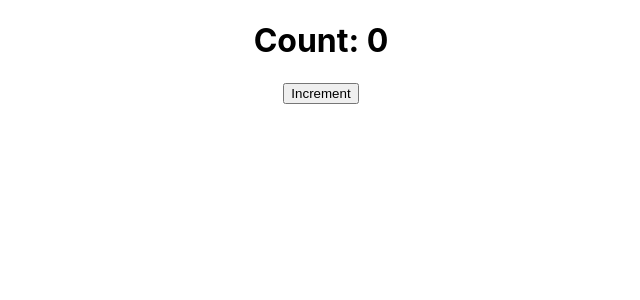
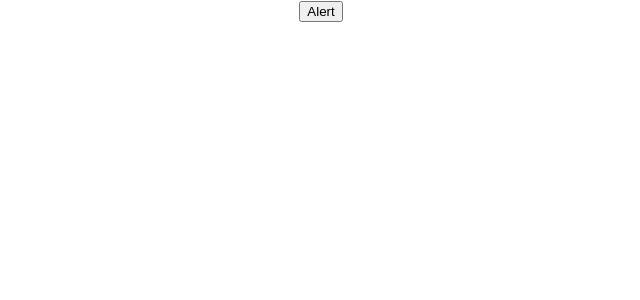
Before and after one commit to Sanju-srivatsa/react-session, a React (Create React App) app in the folder react-app/: page / in a window 1280 px wide. Shown: the top 300 px of the page, without its empty margins (319-959 px from the left). Built offline with nearby package versions, Linux system fonts and the light colour scheme.

Commit message:
Events-FuntionalComponents

```diff
--- a/react-app/src/App.js
+++ b/react-app/src/App.js
@@ -1,11 +1,32 @@
 import './App.css';
 import React from 'react'
-import Counter from './components/parentchild/Counter'
+import FunctionalCounter from './components/FunctionalCounter'
 {/*import TodoList from './components/TodoList'
 import Counter from './components/Counter'
 import ClassComponent from './components/ClassComponent'
-import FunctionalComponent from './components/FunctionalComponent'*/}
+import FunctionalComponent from './components/FunctionalComponent'
+import Counter from './components/parentchild/Counter'
+*/}
 
+
+class App extends React.Component{
+constructor(){
+  super()
+  this.state ={
+    age : 23
+  }
+}
+    render () {
+
+ return(
+   <div className="App">
+   <FunctionalCounter />
+   </div>
+      )
+    }
+
+}
+{/*
 class App extends React.Component{
 constructor(){
   super()
@@ -23,6 +44,8 @@ constructor(){
     }
 
 }
+
+*/ }
 
 { /*
 class App extends React.Component{
--- /dev/null
+++ b/react-app/src/components/FunctionalCounter.js
@@ -0,0 +1,17 @@
+import React from 'react';
+
+function FunctionalCounter(props){
+
+  const showAlert = () =>{
+    alert('Hey Sanju')
+  }
+
+
+  return (
+    <div>
+    <button onClick={showAlert}>Alert</button>
+    </div>
+  )
+}
+
+export default FunctionalCounter
```
